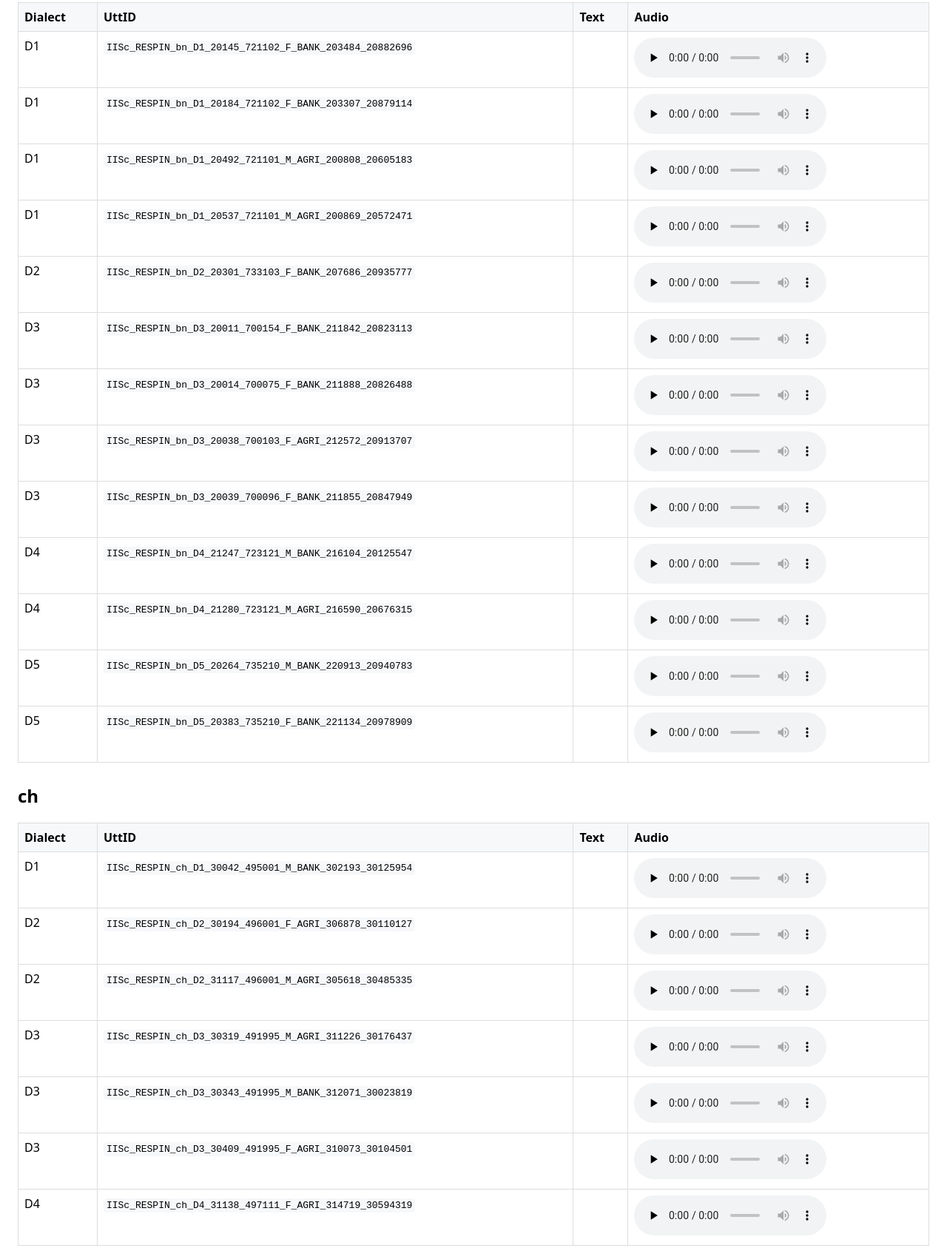
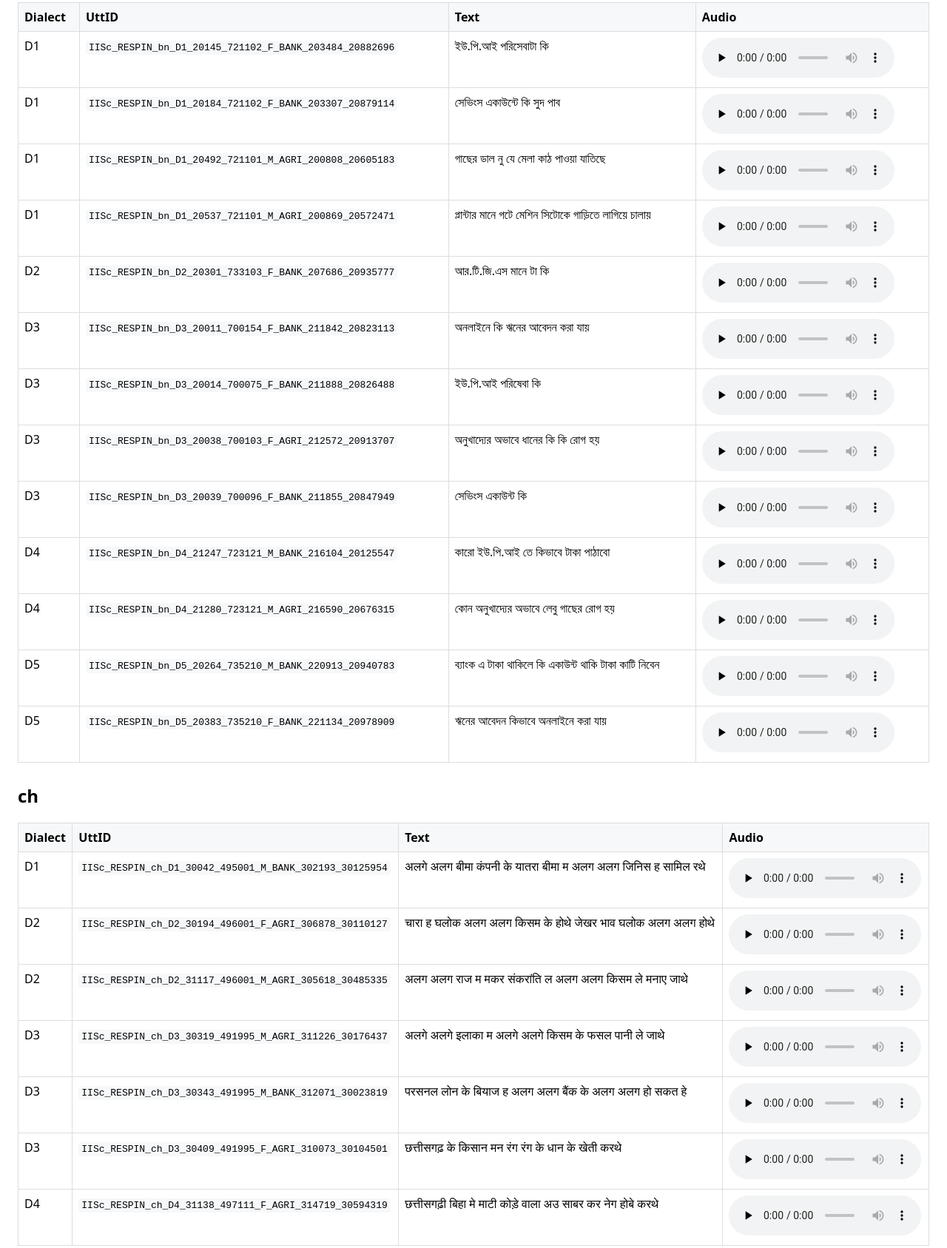
Before and after one commit to labspire/respin_did_interspeech25, a plain HTML site: page examples.html in a window 1280 px wide. Shown: the part 183-1870 px from the top of the page at 74% size. Drawn offline with Linux system fonts and the light colour scheme.

Commit message:
Root Pages: examples + MP3 samples + README link

```diff
--- a/examples.html
+++ b/examples.html
@@ -18,79 +18,79 @@ a{color:#0969da;text-decoration:none} a:hover{text-decoration:underline}
 <tr>
 <td>D1</td>
 <td><code>IISc_RESPIN_bn_D1_20145_721102_F_BANK_203484_20882696</code></td>
-<td></td>
+<td>ইউ.পি.আই পরিসেবাটা কি</td>
 <td><audio controls preload='none' src='samples/bn/IISc_RESPIN_bn_D1_20145_721102_F_BANK_203484_20882696.mp3?v=1754928444'></audio></td>
 </tr>
 <tr>
 <td>D1</td>
 <td><code>IISc_RESPIN_bn_D1_20184_721102_F_BANK_203307_20879114</code></td>
-<td></td>
+<td>সেভিংস একাউন্টে কি সুদ পাব</td>
 <td><audio controls preload='none' src='samples/bn/IISc_RESPIN_bn_D1_20184_721102_F_BANK_203307_20879114.mp3?v=1754928444'></audio></td>
 </tr>
 <tr>
 <td>D1</td>
 <td><code>IISc_RESPIN_bn_D1_20492_721101_M_AGRI_200808_20605183</code></td>
-<td></td>
+<td>গাছের ডাল নু যে মেলা কাঠ পাওয়া যাতিছে</td>
 <td><audio controls preload='none' src='samples/bn/IISc_RESPIN_bn_D1_20492_721101_M_AGRI_200808_20605183.mp3?v=1754928444'></audio></td>
 </tr>
 <tr>
 <td>D1</td>
 <td><code>IISc_RESPIN_bn_D1_20537_721101_M_AGRI_200869_20572471</code></td>
-<td></td>
+<td>প্লান্টার মানে গটে মেশিন সিটোকে গাড়িতে লাগিয়ে চালায়</td>
 <td><audio controls preload='none' src='samples/bn/IISc_RESPIN_bn_D1_20537_721101_M_AGRI_200869_20572471.mp3?v=1754928444'></audio></td>
 </tr>
 <tr>
 <td>D2</td>
 <td><code>IISc_RESPIN_bn_D2_20301_733103_F_BANK_207686_20935777</code></td>
-<td></td>
+<td>আর.টি.জি.এস মানে টা কি</td>
 <td><audio controls preload='none' src='samples/bn/IISc_RESPIN_bn_D2_20301_733103_F_BANK_207686_20935777.mp3?v=1754928444'></audio></td>
 </tr>
 <tr>
 <td>D3</td>
 <td><code>IISc_RESPIN_bn_D3_20011_700154_F_BANK_211842_20823113</code></td>
-<td></td>
+<td>অনলাইনে কি ঋনের আবেদন করা যায়</td>
 <td><audio controls preload='none' src='samples/bn/IISc_RESPIN_bn_D3_20011_700154_F_BANK_211842_20823113.mp3?v=1754928444'></audio></td>
 </tr>
 <tr>
 <td>D3</td>
 <td><code>IISc_RESPIN_bn_D3_20014_700075_F_BANK_211888_20826488</code></td>
-<td></td>
+<td>ইউ.পি.আই পরিষেবা কি</td>
 <td><audio controls preload='none' src='samples/bn/IISc_RESPIN_bn_D3_20014_700075_F_BANK_211888_20826488.mp3?v=1754928444'></audio></td>
 </tr>
 <tr>
 <td>D3</td>
 <td><code>IISc_RESPIN_bn_D3_20038_700103_F_AGRI_212572_20913707</code></td>
-<td></td>
+<td>অনুখাদ্যের অভাবে ধানের কি কি রোগ হয়</td>
 <td><audio controls preload='none' src='samples/bn/IISc_RESPIN_bn_D3_20038_700103_F_AGRI_212572_20913707.mp3?v=1754928444'></audio></td>
 </tr>
 <tr>
 <td>D3</td>
 <td><code>IISc_RESPIN_bn_D3_20039_700096_F_BANK_211855_20847949</code></td>
-<td></td>
+<td>সেভিংস একাউন্ট কি</td>
 <td><audio controls preload='none' src='samples/bn/IISc_RESPIN_bn_D3_20039_700096_F_BANK_211855_20847949.mp3?v=1754928445'></audio></td>
 </tr>
 <tr>
 <td>D4</td>
 <td><code>IISc_RESPIN_bn_D4_21247_723121_M_BANK_216104_20125547</code></td>
-<td></td>
+<td>কারো ইউ.পি.আই তে কিভাবে টাকা পাঠাবো</td>
 <td><audio controls preload='none' src='samples/bn/IISc_RESPIN_bn_D4_21247_723121_M_BANK_216104_20125547.mp3?v=1754928445'></audio></td>
 </tr>
 <tr>
 <td>D4</td>
 <td><code>IISc_RESPIN_bn_D4_21280_723121_M_AGRI_216590_20676315</code></td>
-<td></td>
+<td>কোন অনুখাদ্যের অভাবে লেবু গাছের রোগ হয়</td>
 <td><audio controls preload='none' src='samples/bn/IISc_RESPIN_bn_D4_21280_723121_M_AGRI_216590_20676315.mp3?v=1754928445'></audio></td>
 </tr>
 <tr>
 <td>D5</td>
 <td><code>IISc_RESPIN_bn_D5_20264_735210_M_BANK_220913_20940783</code></td>
-<td></td>
+<td>ব্যাংক এ টাকা থাকিলে কি একাউন্ট থাকি টাকা কাটি নিবেন</td>
 <td><audio controls preload='none' src='samples/bn/IISc_RESPIN_bn_D5_20264_735210_M_BANK_220913_20940783.mp3?v=1754928445'></audio></td>
 </tr>
 <tr>
 <td>D5</td>
 <td><code>IISc_RESPIN_bn_D5_20383_735210_F_BANK_221134_20978909</code></td>
-<td></td>
+<td>ঋনের আবেদন কিভাবে অনলাইনে করা যায়</td>
 <td><audio controls preload='none' src='samples/bn/IISc_RESPIN_bn_D5_20383_735210_F_BANK_221134_20978909.mp3?v=1754928445'></audio></td>
 </tr>
 </tbody></table>
@@ -99,43 +99,43 @@ a{color:#0969da;text-decoration:none} a:hover{text-decoration:underline}
 <tr>
 <td>D1</td>
 <td><code>IISc_RESPIN_ch_D1_30042_495001_M_BANK_302193_30125954</code></td>
-<td></td>
+<td>अलगे अलग बीमा कंपनी के यातरा बीमा म अलग अलग जिनिस ह सामिल रथे</td>
 <td><audio controls preload='none' src='samples/ch/IISc_RESPIN_ch_D1_30042_495001_M_BANK_302193_30125954.mp3?v=1754928445'></audio></td>
 </tr>
 <tr>
 <td>D2</td>
 <td><code>IISc_RESPIN_ch_D2_30194_496001_F_AGRI_306878_30110127</code></td>
-<td></td>
+<td>चारा ह घलोक अलग अलग किसम के होथे जेखर भाव घलोक अलग अलग होथे</td>
 <td><audio controls preload='none' src='samples/ch/IISc_RESPIN_ch_D2_30194_496001_F_AGRI_306878_30110127.mp3?v=1754928445'></audio></td>
 </tr>
 <tr>
 <td>D2</td>
 <td><code>IISc_RESPIN_ch_D2_31117_496001_M_AGRI_305618_30485335</code></td>
-<td></td>
+<td>अलग अलग राज म मकर संकरांति ल अलग अलग किसम ले मनाए जाथे</td>
 <td><audio controls preload='none' src='samples/ch/IISc_RESPIN_ch_D2_31117_496001_M_AGRI_305618_30485335.mp3?v=1754928445'></audio></td>
 </tr>
 <tr>
 <td>D3</td>
 <td><code>IISc_RESPIN_ch_D3_30319_491995_M_AGRI_311226_30176437</code></td>
-<td></td>
+<td>अलगे अलगे इलाका म अलगे अलगे किसम के फसल पानी ले जाथे</td>
 <td><audio controls preload='none' src='samples/ch/IISc_RESPIN_ch_D3_30319_491995_M_AGRI_311226_30176437.mp3?v=1754928445'></audio></td>
 </tr>
 <tr>
 <td>D3</td>
 <td><code>IISc_RESPIN_ch_D3_30343_491995_M_BANK_312071_30023819</code></td>
-<td></td>
+<td>परसनल लोन के बियाज ह अलग अलग बैंक के अलग अलग हो सकत हे</td>
 <td><audio controls preload='none' src='samples/ch/IISc_RESPIN_ch_D3_30343_491995_M_BANK_312071_30023819.mp3?v=1754928445'></audio></td>
 </tr>
 <tr>
 <td>D3</td>
 <td><code>IISc_RESPIN_ch_D3_30409_491995_F_AGRI_310073_30104501</code></td>
-<td></td>
+<td>छत्तीसगढ़ के किसान मन रंग रंग के धान के खेती करथे</td>
 <td><audio controls preload='none' src='samples/ch/IISc_RESPIN_ch_D3_30409_491995_F_AGRI_310073_30104501.mp3?v=1754928445'></audio></td>
 </tr>
 <tr>
 <td>D4</td>
 <td><code>IISc_RESPIN_ch_D4_31138_497111_F_AGRI_314719_30594319</code></td>
-<td></td>
+<td>छत्तीसगढ़ी बिहा मे माटी कोड़े वाला अउ साबर कर नेग होबे करथे</td>
 <td><audio controls preload='none' src='samples/ch/IISc_RESPIN_ch_D4_31138_497111_F_AGRI_314719_30594319.mp3?v=1754928445'></audio></td>
 </tr>
 </tbody></table>
@@ -144,55 +144,55 @@ a{color:#0969da;text-decoration:none} a:hover{text-decoration:underline}
 <tr>
 <td>D1</td>
 <td><code>IISc_RESPIN_mt_D1_80005_852221_M_BANK_805648_80033929</code></td>
-<td></td>
+<td>बैंक मे ऑनलाइन खाता खुले छै</td>
 <td><audio controls preload='none' src='samples/mt/IISc_RESPIN_mt_D1_80005_852221_M_BANK_805648_80033929.mp3?v=1754928445'></audio></td>
 </tr>
 <tr>
 <td>D1</td>
 <td><code>IISc_RESPIN_mt_D1_80006_852124_M_AGRI_800931_80181321</code></td>
-<td></td>
+<td>कुसियारक खेती लेल विशेष प्रकारक माटि चाही</td>
 <td><audio controls preload='none' src='samples/mt/IISc_RESPIN_mt_D1_80006_852124_M_AGRI_800931_80181321.mp3?v=1754928445'></audio></td>
 </tr>
 <tr>
 <td>D2</td>
 <td><code>IISc_RESPIN_mt_D2_80489_852122_F_BANK_812087_80448286</code></td>
-<td></td>
+<td>बीमा योजना कि छिऐ</td>
 <td><audio controls preload='none' src='samples/mt/IISc_RESPIN_mt_D2_80489_852122_F_BANK_812087_80448286.mp3?v=1754928446'></audio></td>
 </tr>
 <tr>
 <td>D2</td>
 <td><code>IISc_RESPIN_mt_D2_80496_852113_M_AGRI_810994_80168405</code></td>
-<td></td>
+<td>गैहू कै बीज कुन बढ़िया होय छै</td>
 <td><audio controls preload='none' src='samples/mt/IISc_RESPIN_mt_D2_80496_852113_M_AGRI_810994_80168405.mp3?v=1754928446'></audio></td>
 </tr>
 <tr>
 <td>D2</td>
 <td><code>IISc_RESPIN_mt_D2_80513_852113_F_BANK_808490_80106840</code></td>
-<td></td>
+<td>आर.टी.जी.एस सं अधिकतम राशि भेजै के अलग अलग बैंक के अलग अलग नियम छै</td>
 <td><audio controls preload='none' src='samples/mt/IISc_RESPIN_mt_D2_80513_852113_F_BANK_808490_80106840.mp3?v=1754928446'></audio></td>
 </tr>
 <tr>
 <td>D3</td>
 <td><code>IISc_RESPIN_mt_D3_80041_846001_M_BANK_818188_80176918</code></td>
-<td></td>
+<td>प्रत्यक्ष जमा के सीधा जमा सेहो कहल जा सकैत अछि</td>
 <td><audio controls preload='none' src='samples/mt/IISc_RESPIN_mt_D3_80041_846001_M_BANK_818188_80176918.mp3?v=1754928446'></audio></td>
 </tr>
 <tr>
 <td>D4</td>
 <td><code>IISc_RESPIN_mt_D4_80331_812001_F_BANK_825395_80672831</code></td>
-<td></td>
+<td>बीमा कत्तेक प्रकारक छै</td>
 <td><audio controls preload='none' src='samples/mt/IISc_RESPIN_mt_D4_80331_812001_F_BANK_825395_80672831.mp3?v=1754928446'></audio></td>
 </tr>
 <tr>
 <td>D4</td>
 <td><code>IISc_RESPIN_mt_D4_80352_NA_M_AGRI_824741_80644589</code></td>
-<td></td>
+<td>प्याज के बढ़िया बीज कौन छिकै</td>
 <td><audio controls preload='none' src='samples/mt/IISc_RESPIN_mt_D4_80352_NA_M_AGRI_824741_80644589.mp3?v=1754928446'></audio></td>
 </tr>
 <tr>
 <td>D4</td>
 <td><code>IISc_RESPIN_mt_D4_82130_NA_M_BANK_820552_81012408</code></td>
-<td></td>
+<td>सीधा जमा करै के प्रत्यक्ष रुपो से जमा राशि कहलो जाय छै</td>
 <td><audio controls preload='none' src='samples/mt/IISc_RESPIN_mt_D4_82130_NA_M_BANK_820552_81012408.mp3?v=1754928446'></audio></td>
 </tr>
 </tbody></table>
```
Also changed, not shown: 1 other file.
